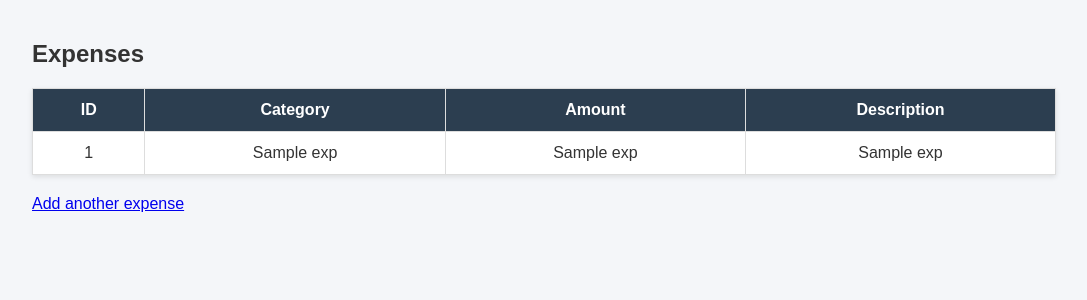
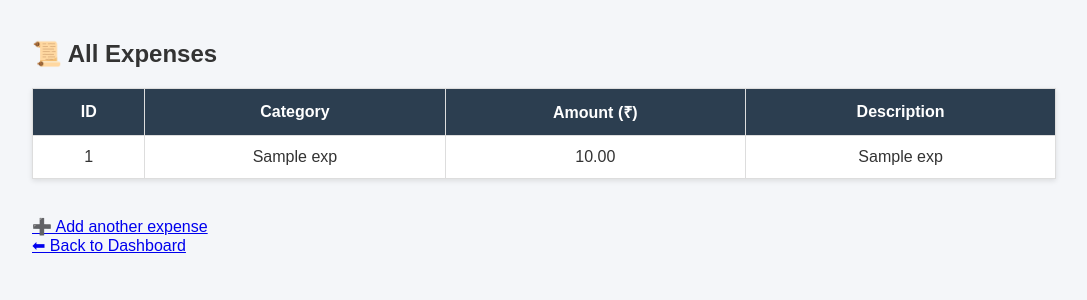
Before and after one commit to AjaySK3889/expense-tracker, a Flask app: template templates/view_expenses.html in a window 1280 px wide. Shown: the top 300 px of the page, without its empty margins (96-1183 px from the left). Run offline with Flask 3, Linux system fonts and the light colour scheme; the template is opened without the code that fills it: most values are stand-ins (such as "Sample title", 1, 10 or a date in 2020).

Commit message:
Update view_expenses.html

```diff
--- a/templates/view_expenses.html
+++ b/templates/view_expenses.html
@@ -6,25 +6,28 @@
 </head>
 <body>
     <div class="container">
-        <h2>Expenses</h2>
+        <h2>📜 All Expenses</h2>
         <table border="1">
             <tr>
                 <th>ID</th>
                 <th>Category</th>
-        <th>Amount</th>
+                <th>Amount (₹)</th>
                 <th>Description</th>
             </tr>
             {% for exp in expenses %}
             <tr>
                 <td>{{ exp[0] }}</td>
                 <td>{{ exp[1] }}</td>
-        <td>{{ exp[2] }}</td>
+                <td>{{ "%.2f"|format(exp[2]) }}</td>
                 <td>{{ exp[3] }}</td>
             </tr>
             {% endfor %}
         </table>
-<a href="{{ url_for('add_expense') }}">Add another expense</a>
 
+        <br>
+        <a href="{{ url_for('add_expense') }}">➕ Add another expense</a>
+        <br>
+        <a href="{{ url_for('home') }}">⬅ Back to Dashboard</a>
     </div>
 </body>
 </html>
```
Lines whose indentation alone changed are shown as unchanged.
